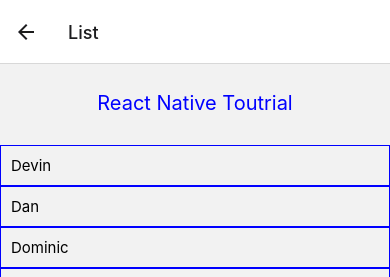
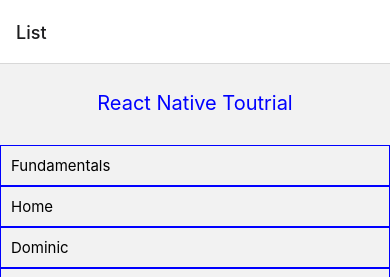
Before and after one commit to thalsi/Learn-react-native, a React Native app: screen /List in a window 390 px wide. Shown: the top 277 px of the page. Built offline with nearby package versions, Linux system fonts and the light colour scheme.

Commit message:
stack nativation complted

```diff
--- a/App.js
+++ b/App.js
@@ -1,8 +1,9 @@
 import React from 'react';
 import List from './src/list/list';
 import Home from './src/Home/Home';
+import Fundamentals from './src/modules/1-Fundamentals/Fundamentals';
+
 import { NavigationContainer } from '@react-navigation/native';
-
 import { createStackNavigator } from '@react-navigation/stack';
 
 const Stack = createStackNavigator();
@@ -10,9 +11,10 @@
 const App = () => {
     return (
       <NavigationContainer>
-        <Stack.Navigator initialRouteName="Home">
+        <Stack.Navigator initialRouteName="List">
           <Stack.Screen name="List" component={List} />
           <Stack.Screen name="Home" component={Home} />
+          <Stack.Screen name="Fundamentals" component={Fundamentals} />
         </Stack.Navigator>
       </NavigationContainer>
     );
--- a/src/list/list.js
+++ b/src/list/list.js
@@ -1,5 +1,5 @@
 import React,{ Component } from 'react';
-import { StyleSheet, Text, View, FlatList } from 'react-native';
+import { StyleSheet, Text, View, FlatList, TouchableWithoutFeedback } from 'react-native';
 
 class List extends Component{
 
@@ -9,8 +9,8 @@
             <View style={style.contanier}>
                 <Text style={style.hader}>React Native Toutrial</Text>
                 <FlatList style={{  paddingTop:30 }}  data={[
-                    {key: 'Devin'},
-                    {key: 'Dan'},
+                    {key: 'Fundamentals'},
+                    {key: 'Home'},
                     {key: 'Dominic'},
                     {key: 'Jackson'},
                     {key: 'James'},
@@ -20,7 +20,14 @@
                     {key: 'Jimmy'},
                     {key: 'Julie'},
                     ]}
-                renderItem={({item})=><Text style={style.item} >{item.key}</Text>}
+                renderItem={({item})=>{
+                    return(
+                        <TouchableWithoutFeedback onPress={()=>this.props.navigation.navigate(item.key)}>
+                            <Text style={style.item} >{item.key}</Text>
+                        </TouchableWithoutFeedback>
+                    )
+                }
+                }
                 />
             </View>
         );
--- /dev/null
+++ b/src/modules/1-Fundamentals/Fundamentals.js
@@ -0,0 +1,12 @@
+import React,{ Component } from "react";
+import {Text} from 'react-native';
+
+class Fundamentals extends Component{
+    render(){
+        return(
+            <Text>Hi Fundamentals..</Text>
+        )
+    }
+}
+
+export default Fundamentals;
```
